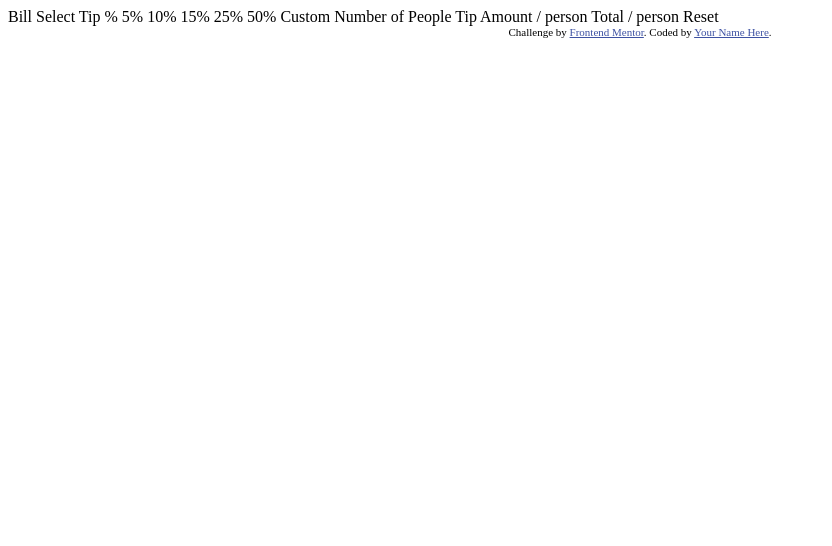
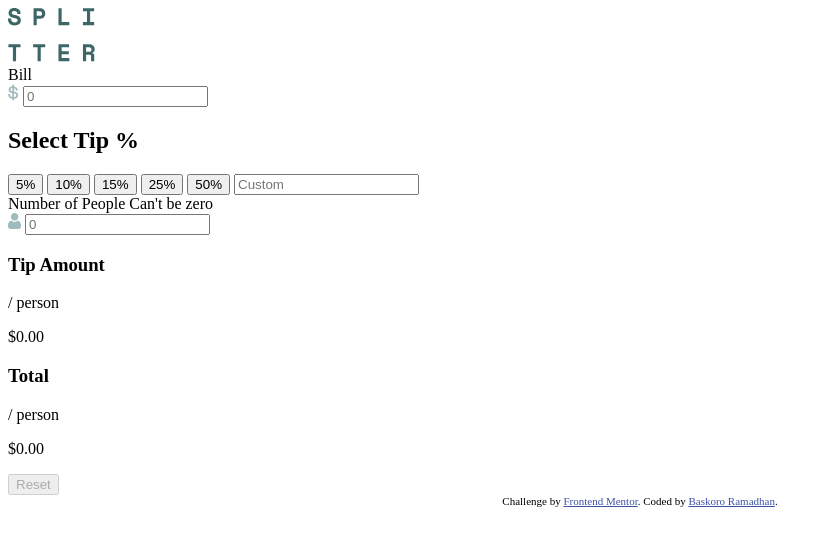
Before and after one commit to BaskoroR725/12-tip-calculator-app-js, a website: page index.html in a window 1280 px wide. Shown: the whole page, without its empty margins (0-832 px from the left). Drawn offline with Linux system fonts and the light colour scheme.

Commit message:
finifh structure html, next style app

```diff
--- a/index.html
+++ b/index.html
@@ -5,6 +5,12 @@
   <meta name="viewport" content="width=device-width, initial-scale=1.0"> <!-- displays site properly based on user's device -->
 
   <link rel="icon" type="image/png" sizes="32x32" href="./images/favicon-32x32.png">
+
+  <link rel="preconnect" href="https://fonts.googleapis.com">
+  <link rel="preconnect" href="https://fonts.gstatic.com" crossorigin>
+  <link href="https://fonts.googleapis.com/css2?family=Space+Mono:wght@700&display=swap" rel="stylesheet">
+
+  <link rel="stylesheet" href="css/style.css">
 
   <title>Frontend Mentor | Tip calculator app</title>
 
@@ -15,30 +21,76 @@
   </style>
 </head>
 <body>
+  <header>
+    <img src="./images/logo.svg" alt="splitter logo">
+  </header>
 
-  Bill
+  <main class='calculator'>
 
-  Select Tip %
-  5%
-  10%
-  15%
-  25%
-  50%
-  Custom
+    <section class='calculator__input-area'>
+      <form class='calculator__form'>
 
-  Number of People
+        <div class="calculator__group">
+          <label for="bill" class='calculator__label'>Bill</label>
+          <div class='calculator__input-wrapper'>
+            <img src="./images/icon-dollar.svg" alt="" aria-hidden='true'>
+            <input type="number" id='bill' class='calculator__input' placeholder='0' step='0.01'>
+          </div>
+        </div>
 
-  Tip Amount
-  / person
+        <div class="calculator__group">
+          <h2 class='calculator__label'>Select Tip %</h2>
+          <div class='calculator__tip-grid'>
+            <button type='button' class='btn-tip'>5%</button>
+            <button type='button' class='btn-tip'>10%</button>
+            <button type='button' class='btn-tip'>15%</button>
+            <button type='button' class='btn-tip'>25%</button>
+            <button type='button' class='btn-tip'>50%</button>
+            <input type="number" class='calculator__input-custom' placeholder='Custom'>
+          </div>
+        </div>
 
-  Total
-  / person
+        <div class="calculator__group">
+          <div class="calculator__label-row">
+            <label for="people" class='calculator__label'>Number of People</label>
+            <span class='calculator__error-msg' hodden>Can't be zero</span>
+          </div>
+          <div class="calculator__input-wrapper">
+            <img src="./images/icon-person.svg" alt="" aria-hidden='true'>
+            <input type="number" id='people' class='calculator__input' placeholder='0'>
+          </div>
+        </div>
 
-  Reset
+      </form>
+    </section>
 
-  <div class="attribution">
+    <section class='calculator__display-area' >
+      <div class="calculator__results">
+        <div class="result-item">
+          <div>
+            <h3 class='result-item__title'>Tip Amount</h3>
+            <p class='result-item__subtitle'>/ person</p>
+          </div>
+          <p class='result-item__value'>$0.00</p>
+        </div>
+
+        <div class="result-item">
+          <div>
+            <h3 class='result-item__title'>Total</h3>
+            <p class='result-item__subtitle'>/ person</p>
+          </div>
+          <p class='result-item__value'>$0.00</p>
+        </div>
+      </div>
+
+      <button type='reset' class='btn-reset' disabled>Reset</button>
+    </section>
+
+  </main>
+
+  <footer class="attribution">
     Challenge by <a href="https://www.frontendmentor.io?ref=challenge" target="_blank">Frontend Mentor</a>.
-    Coded by <a href="#">Your Name Here</a>.
-  </div>
+    Coded by <a href="https://github.com/BaskoroR725">Baskoro Ramadhan</a>.
+  </footer>
 </body>
 </html>
```
Also changed, not shown: package.json (added, +17 -0 lines), app.js (added), css/style.css (added), scss/main.scss (added), 2 other files.
